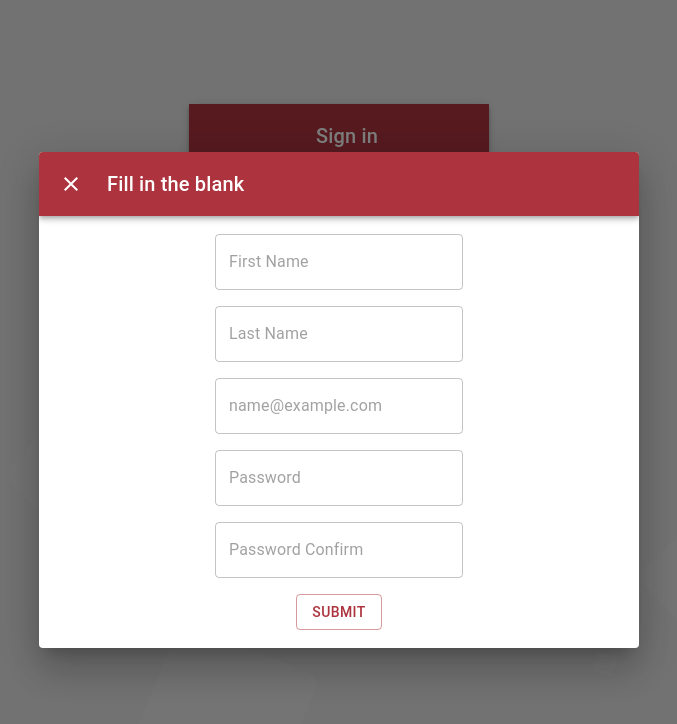
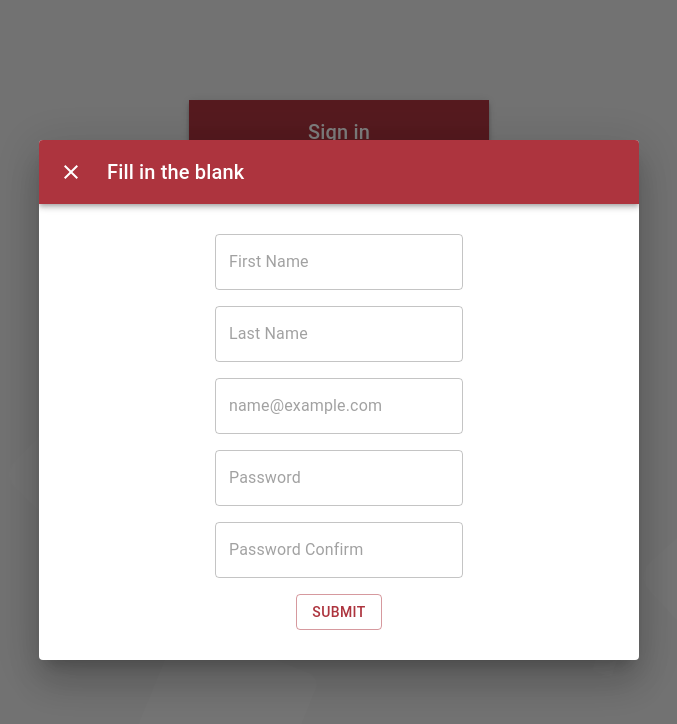
Before and after one commit to saashd/todo-app, a React (Create React App) app in the folder client/: page /welcome in a window 1280 px wide. Both pictures are taken after a click on the button "REGISTER". Shown: the top 724 px of the page, without its empty margins (301-978 px from the left). Built offline with nearby package versions, Linux system fonts and the light colour scheme; no server answers.

Commit message:
add alerts on login/register/user data update styling

```diff
--- a/client/src/pages/Login.tsx
+++ b/client/src/pages/Login.tsx
@@ -3,7 +3,20 @@ import React, {SyntheticEvent, useState} from "react";
 import {Navigate} from "react-router-dom";
 import {handleError} from "../API";
 import Cookies from "universal-cookie";
-import {AppBar, Button, Grid, Paper, TextField, Toolbar, Typography} from "@mui/material";
+import {
+    Alert,
+    AlertColor,
+    AppBar,
+    Box,
+    Button,
+    Collapse,
+    Grid,
+    Paper,
+    TextField,
+    Toolbar,
+    Typography
+} from "@mui/material";
+import CloseIcon from "@mui/icons-material/Close";
 
 
 const cookies = new Cookies();
@@ -12,6 +25,9 @@ function Login() {
     const [email, setEmail] = useState("");
     const [password, setPassword] = useState("");
     const [redirect, setRedirect] = useState(false);
+    const [open, setOpen] = useState(false);
+    const [status, setStatus] = useState<AlertColor | undefined>(undefined);
+    const [error, setError] = useState<string | null>(null);
     const submit = async (e: SyntheticEvent) => {
         e.preventDefault();
         try {
@@ -25,9 +41,16 @@ function Login() {
             });
 
             setRedirect(true);
+            setStatus('success');
+            setOpen(true);
 
-        } catch (error) {
-            handleError(error)
+
+        } catch (err:any) {
+
+            handleError(err);
+            setError(err.response.data.message);
+            setStatus('error');
+            setOpen(true)
         }
 
 
@@ -38,20 +61,19 @@ function Login() {
 
     return (
         <div style={{
-            padding: '10%',
-            display: 'inline-grid',
+            padding: '20px',
             width: "300px"
 
         }}>
             <AppBar sx={{position: 'relative'}}>
                 <Toolbar>
-                    <Typography sx={{ml: 2, flex: 1}} variant="h6" component="div">
+                    <Typography sx={{flex: 1}} variant="h6" component="div">
                         Sign in
                     </Typography>
                 </Toolbar>
             </AppBar>
             <Paper elevation={3} style={{
-                padding: '5%'
+                padding: '20px'
             }}>
                 <form onSubmit={submit}>
                     <Grid container direction={"column"} spacing={2}>
@@ -72,7 +94,24 @@ function Login() {
                         </Grid>
                     </Grid>
                 </form>
+                {status ?
+                    <Box sx={{width: '100%'}}>
+                        <Collapse in={open}>
+                            <Alert severity={status}
+                                   action={
+                                       <Button onClick={() => {
+                                           setOpen(false);
+                                       }}
+                                               color="inherit" size="small">
+                                           <CloseIcon fontSize="inherit"/>
+                                       </Button>
+                                   }
+                            >{status === "success" ? 'Login succeed!' : error}</Alert>
+                        </Collapse>
+                    </Box>
+                    : <></>}
             </Paper>
+
         </div>
     )
 }
--- a/client/src/pages/Profile.tsx
+++ b/client/src/pages/Profile.tsx
@@ -18,6 +18,8 @@ import {
     Typography
 } from "@mui/material";
 import CloseIcon from "@mui/icons-material/Close";
+import "../styles.css"
+
 
 export interface IRootState {
     user: IUser;
@@ -108,10 +110,11 @@ function Profile(props: { user: User, setUser: (user: User) => void }) {
 
         return (
             <Wrapper>
+                <div   className="wrap">
                 <Grid container justifyContent="center"
                       alignItems="stretch"
                       direction={"row"} spacing={5}
-                      style={{left: 0, right: 0, position: "fixed", padding: "3%"}}>
+                      >
                     <Grid item>
                         <AppBar sx={{position: 'relative'}}>
                             <Toolbar>
@@ -121,8 +124,7 @@ function Profile(props: { user: User, setUser: (user: User) => void }) {
                             </Toolbar>
                         </AppBar>
                         <Paper elevation={3} style={{
-                            padding: '10%',
-                            display: 'inline-grid',
+                            padding: '10px',
                             width: "300px"
                         }}
                         >
@@ -130,7 +132,7 @@ function Profile(props: { user: User, setUser: (user: User) => void }) {
                                 <Grid container justifyContent="center"
                                       alignItems="center"
                                       direction={"column"} spacing={2}
-                                      style={{padding: "3%"}}>
+                                      style={{padding: "10px"}}>
                                     <Grid item>
                                         <TextField name="first_name" placeholder="First Name"
                                                    value={state.first_name} required
@@ -163,8 +165,7 @@ function Profile(props: { user: User, setUser: (user: User) => void }) {
                             </Toolbar>
                         </AppBar>
                         <Paper elevation={3} style={{
-                            padding: '10%',
-                            display: 'inline-grid',
+                            padding: '10px',
                             width: "300px"
                         }}
                         >
@@ -172,7 +173,7 @@ function Profile(props: { user: User, setUser: (user: User) => void }) {
                                 <Grid container justifyContent="center"
                                       alignItems="center"
                                       direction={"column"} spacing={2}
-                                      style={{padding: "3%"}}>
+                                      style={{padding: "10px"}}>
 
                                     <Grid item>
                                         <TextField autoComplete="on" type="password" name="password"
@@ -196,7 +197,7 @@ function Profile(props: { user: User, setUser: (user: User) => void }) {
                     <Grid item xs={12}>
 
                         {status ?
-                            <Box sx={{width: '25%', right: 0, position: "absolute"}}>
+                            <Box sx={{width: '25%', left: 0, right: 0, margin: "auto", position: "absolute"}}>
                                 <Collapse in={open}>
                                     <Alert severity={status}
                                            action={
@@ -215,6 +216,7 @@ function Profile(props: { user: User, setUser: (user: User) => void }) {
 
                     </Grid>
                 </Grid>
+                     </div>
             </Wrapper>
         );
     }
--- a/client/src/pages/Register.tsx
+++ b/client/src/pages/Register.tsx
@@ -1,11 +1,11 @@
 import React, {ChangeEvent, SyntheticEvent, useState} from "react";
 import axios from "axios";
 import {handleError} from "../API";
-import {Button,TextField, Alert, AlertColor, Collapse, Box, Grid} from "@mui/material";
+import {Button, TextField, Alert, AlertColor, Collapse, Box, Grid} from "@mui/material";
 import CloseIcon from '@mui/icons-material/Close';
 
 
-function Register() {
+function Register(props: { setDialog: React.Dispatch<React.SetStateAction<boolean>> }) {
     const [open, setOpen] = useState(false);
     const [status, setStatus] = useState<AlertColor | undefined>(undefined);
     const [state, setState] = useState({
@@ -33,12 +33,12 @@ function Register() {
             axios.post('register', data).then((res) => {
                 setStatus('success');
                 setOpen(true);
-
-
+                setTimeout(() => props.setDialog(false), 1000)
             }).catch((err) => {
                 setStatus('error');
                 handleError(err);
                 setOpen(true)
+
             })
 
         } else {
@@ -51,8 +51,8 @@ function Register() {
         <form onSubmit={submit}>
             <Grid container justifyContent="center"
                   alignItems="center"
-                   direction={"column"} spacing={2}
-            style={{padding:"3%"}}>
+                  direction={"column"} spacing={2}
+                  style={{padding: "30px"}}>
                 <Grid item>
                     <TextField id="firstName" type="text" placeholder="First Name" required
                                onChange={handleChange}/>
--- a/client/src/pages/Welcome.tsx
+++ b/client/src/pages/Welcome.tsx
@@ -3,25 +3,33 @@ import Login from "./Login";
 import Register from "./Register";
 import {AppBar, Button, Dialog, IconButton, Toolbar, Typography} from "@mui/material";
 import CloseIcon from '@mui/icons-material/Close';
+import "../styles.css"
 
 function Welcome() {
     const [open, setOpen] = useState(false);
 
 
-    return (<main style={{
-            top: 64, left: 0, right: 0, position: 'absolute', width: 'fit-content', margin: 'auto'
+    return (<main className="wrap">
+            <div style={{
+                top: 64,
+                width: 'fit-content',
+                margin: 'auto',
+                left: 0,
+                right: 0,
+                padding: '40px'
+
             }}>
                 <Login/>
                 <Button
                     style={{}}
                     variant='contained' onClick={() => {
-                setOpen(!open)
+                    setOpen(true)
                 }}>Register</Button>
                 <Dialog
                     fullWidth={true}
                     open={open}
                     onClose={() => {
-                    setOpen(!open)
+                        setOpen(false)
                     }}>
                     <AppBar sx={{position: 'relative'}}>
                         <Toolbar>
@@ -29,7 +37,7 @@ function Welcome() {
                                 edge="start"
                                 color="inherit"
                                 onClick={() => {
-                                setOpen(!open)
+                                    setOpen(false)
                                 }}
                                 aria-label="close"
                             >
@@ -40,8 +48,9 @@ function Welcome() {
                             </Typography>
                         </Toolbar>
                     </AppBar>
-                <Register/>
+                    <Register setDialog={setOpen}/>
                 </Dialog>
+            </div>
         </main>
     )
 }
--- /dev/null
+++ b/client/src/styles.css
@@ -0,0 +1,8 @@
+.wrap {
+    left: 0;
+    right: 0;
+    position: fixed;
+    padding: 40px;
+    overflow: auto;
+    height: 91vh;
+}
```
Lines whose indentation alone changed are shown as unchanged.
